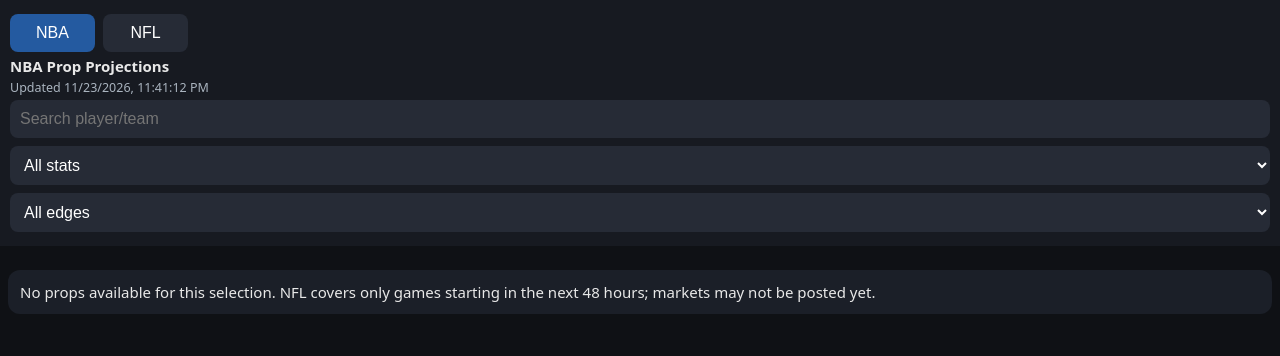
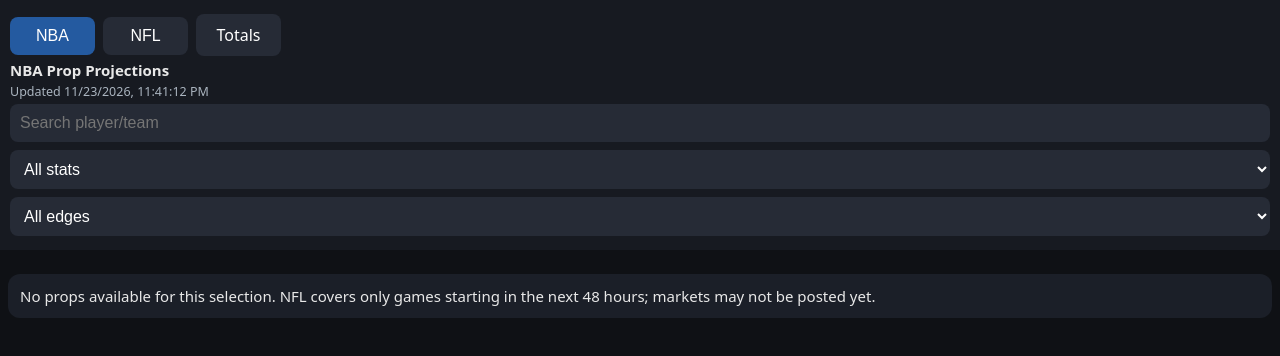
Before and after one commit to galletti15/NBA-Props, a plain HTML site: page docs/index.html in a window 1280 px wide. Drawn offline with Linux system fonts and the light colour scheme.

Commit message:
Add Totals tab to player props navigation

```diff
--- a/docs/index.html
+++ b/docs/index.html
@@ -1,6 +1,6 @@
 <!doctype html><html lang="en"><head><meta charset="utf-8"><meta name="viewport" content="width=device-width,initial-scale=1"><title>NBA & NFL Props</title><style>
-*{box-sizing:border-box}body{margin:0;font:15px system-ui;background:#0f1115;color:#e8e8e8}header{position:sticky;top:0;background:#171a21;padding:10px;z-index:2}input,select,button{padding:10px;margin:4px 0;border-radius:8px;border:0;background:#262b36;color:#fff;font-size:16px}input,select{width:100%}button{min-width:85px;margin-right:8px}button[aria-selected=true]{background:#245aa0}.c{margin:8px;padding:12px;border-radius:12px;background:#1b1f28}.r{display:flex;justify-content:space-between;gap:8px;flex-wrap:wrap}.o{color:#4ade80}.u{color:#f87171}small{color:#aab4bf}#notice{padding:8px;color:#ded7b0}</style></head><body>
-<header><nav aria-label="Sport"><button id="nba" aria-selected="true">NBA</button><button id="nfl" aria-selected="false">NFL</button></nav><b id="title">NBA Prop Projections</b><br><small id="up"></small><input id="q" aria-label="Search player or team" placeholder="Search player/team"><select id="m" aria-label="Stat"></select><select id="e" aria-label="Minimum edge"><option value="0">All edges</option><option value=".04">Edge ≥ 4%</option><option value=".08">Edge ≥ 8%</option></select></header><div id="notice" role="status"></div><div id="l"></div><script>
+*{box-sizing:border-box}body{margin:0;font:15px system-ui;background:#0f1115;color:#e8e8e8}header{position:sticky;top:0;background:#171a21;padding:10px;z-index:2}input,select,button{padding:10px;margin:4px 0;border-radius:8px;border:0;background:#262b36;color:#fff;font-size:16px}input,select{width:100%}button{min-width:85px;margin-right:8px}button[aria-selected=true]{background:#245aa0}.tab{display:inline-block;min-width:85px;padding:10px;margin:4px 8px 4px 0;border-radius:8px;background:#262b36;color:#fff;font-size:16px;text-align:center;text-decoration:none}.c{margin:8px;padding:12px;border-radius:12px;background:#1b1f28}.r{display:flex;justify-content:space-between;gap:8px;flex-wrap:wrap}.o{color:#4ade80}.u{color:#f87171}small{color:#aab4bf}#notice{padding:8px;color:#ded7b0}</style></head><body>
+<header><nav aria-label="Sport and totals"><button id="nba" aria-selected="true">NBA</button><button id="nfl" aria-selected="false">NFL</button><a class="tab" href="totals.html">Totals</a></nav><b id="title">NBA Prop Projections</b><br><small id="up"></small><input id="q" aria-label="Search player or team" placeholder="Search player/team"><select id="m" aria-label="Stat"></select><select id="e" aria-label="Minimum edge"><option value="0">All edges</option><option value=".04">Edge ≥ 4%</option><option value=".08">Edge ≥ 8%</option></select></header><div id="notice" role="status"></div><div id="l"></div><script>
 const $=id=>document.getElementById(id), stats={nba:['PTS','REB','AST','FG3M','STL','BLK'],nfl:['PASS YDS','PASS ATT','PASS CMP','PASS TD','INT','RUSH YDS','RUSH ATT','REC YDS','REC']};let sport='nba',D=[],generation=0;
 const esc=x=>String(x??'').replace(/[&<>"']/g,c=>({'&':'&amp;','<':'&lt;','>':'&gt;','"':'&quot;',"'":'&#39;'}[c]));const pct=x=>Number.isFinite(x)?(x*100).toFixed(0)+'%':'—';
 function choose(s){sport=s;for(const k of ['nba','nfl'])$(k).setAttribute('aria-selected',String(k===s));$('title').textContent=s.toUpperCase()+' Prop Projections';$('m').innerHTML='<option value="">All stats</option>'+stats[s].map(x=>'<option>'+x+'</option>').join('');load()}
```
